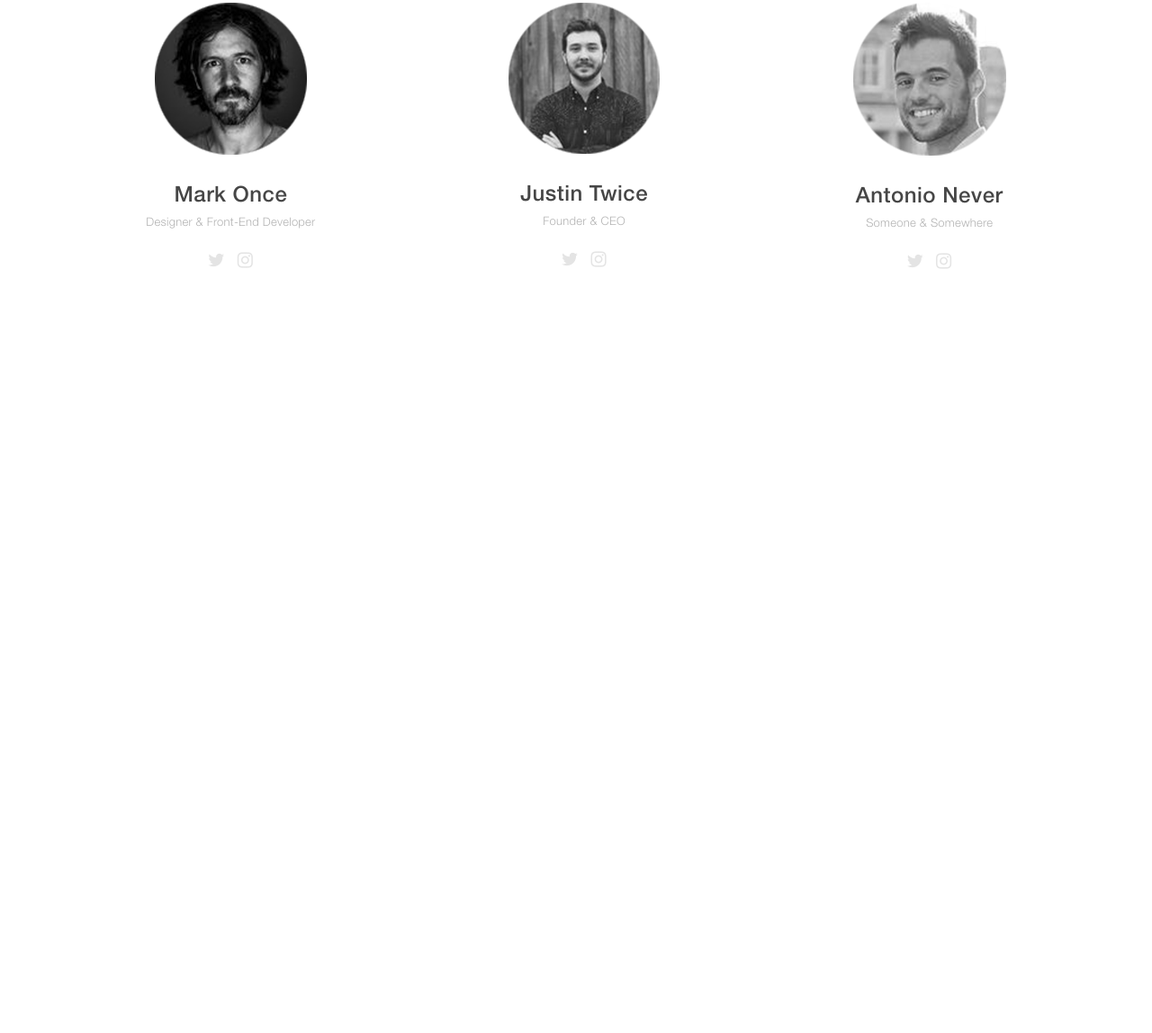
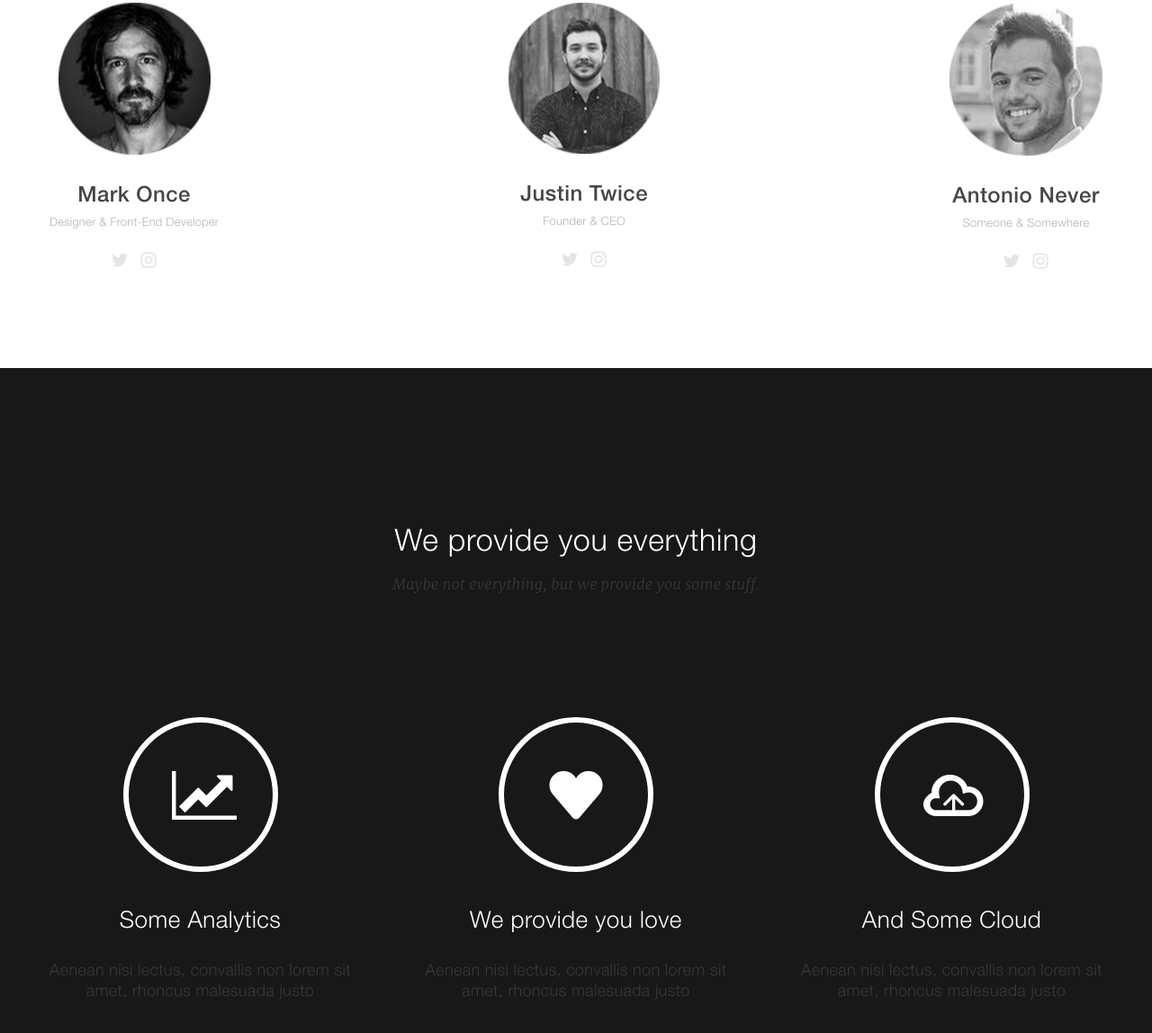
Before and after one commit to realnowhereman/stepik_wordpress, a plain HTML site: page index.html in a window 1280 px wide. Shown: the part 2098-3246 px from the top of the page at 90% size. Before the commit the page ends 2507 px from the top, so only its background shows below. Drawn offline with Linux system fonts and the light colour scheme; files whose address does not match are found by name.

Commit message:
finished provide section

```diff
--- a/css/style.css
+++ b/css/style.css
@@ -197,7 +197,7 @@ body {
 }
 .team__inner {
   display: flex;
-  justify-content: space-around;
+  justify-content: space-between;
   padding-top: 127px;
 }
 .team__item {
@@ -233,3 +233,69 @@ margin-bottom: 21px;
 .team__icon-box a:hover {
   color: #949494
 }
+
+.provide {
+  background-color: #181818;
+  padding-bottom: 155px;
+}
+.block__head {
+}
+
+.inverse {
+
+}
+
+.inverse .block_title {
+  padding-top: 176px;
+  color: #fff;
+}
+
+.inverse .block__text {
+  color: #383838;
+}
+.provide__inner {
+  display: flex;
+  justify-content: space-between;
+  padding-top: 138px;
+}
+.provide__item  {
+  text-align: center;
+  max-width: 335px;
+}
+
+.provide__item i {
+  color: #fff;
+  border: 6px solid #fff;
+  font-size: 63px;
+  height: 172px;
+  width: 172px;
+  border-radius: 50%;
+  display: flex;
+  justify-content: center;
+  align-items: center;
+  margin: 0 auto 43px;
+
+}
+.icon-chart-line {
+}
+.provide__item-title {
+  color: #fff;
+  font-family: "HelveticaNeueLTProLt";
+  font-size: 26px;
+  line-height: 26px;
+  font-weight: 400;
+  letter-spacing: 0.02em;
+  margin-bottom: 31px;
+}
+.provide__item-text {
+  color: #383838;
+  font-family: "HelveticaNeueLTProLt";
+  font-size: 18px;
+  line-height: 23px;
+  font-weight: 400;
+  letter-spacing: 0.02em;
+}
+.icon-heart {
+}
+.icon-upload-cloud-outline {
+}
--- a/index.html
+++ b/index.html
@@ -93,6 +93,33 @@
     </div>
   </div>
 
+  <div class="provide">
+    <div class="container">
+      <div class="block__head inverse">
+        <h2 class="block_title">We provide you everything</h2>
+        <p class="block__text">Maybe not everything, but we provide you some stuff.</p>
+      </div>
+
+      <div class="provide__inner">
+        <div class="provide__item">
+          <i class="icon-chart-line"></i>
+          <h3 class="provide__item-title">Some Analytics</h3>
+          <p class="provide__item-text">Aenean nisi lectus, convallis non lorem sit amet, rhoncus malesuada justo</p>
+        </div>
+        <div class="provide__item">
+          <i class="icon-heart"></i>
+          <h3 class="provide__item-title">We provide you love</h3>
+          <p class="provide__item-text">Aenean nisi lectus, convallis non lorem sit amet, rhoncus malesuada justo</p>
+        </div>
+        <div class="provide__item">
+          <i class="icon-upload-cloud-outline"></i>
+          <h3 class="provide__item-title">And Some Cloud</h3>
+          <p class="provide__item-text">Aenean nisi lectus, convallis non lorem sit amet, rhoncus malesuada justo</p>
+        </div>
+      </div>
+    </div>
+  </div>
+
   <!-- <i class="icon-twitter"></i>
   <i class="icon-instagram"></i>
   <i class="icon-phone"></i>
```
